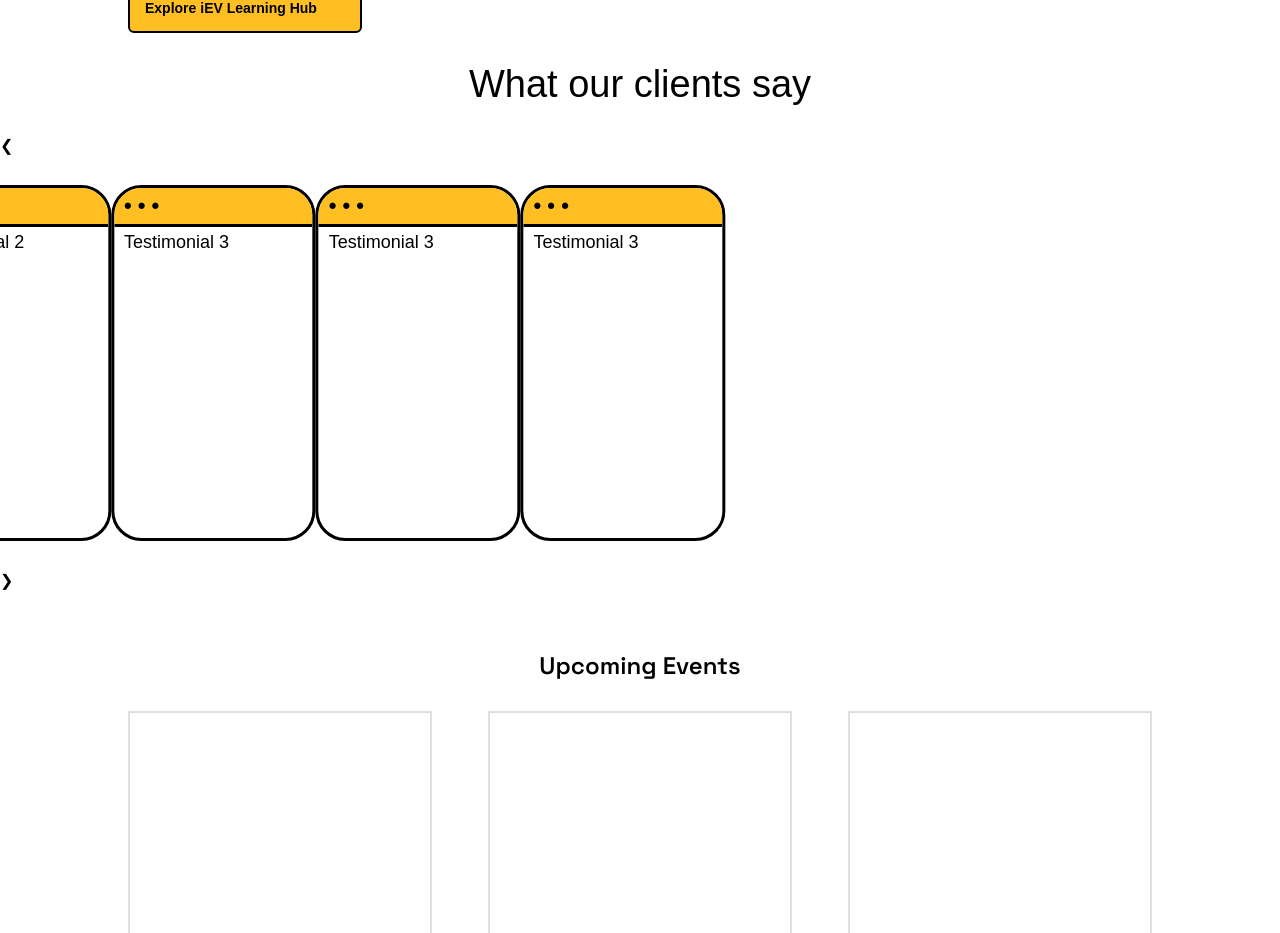
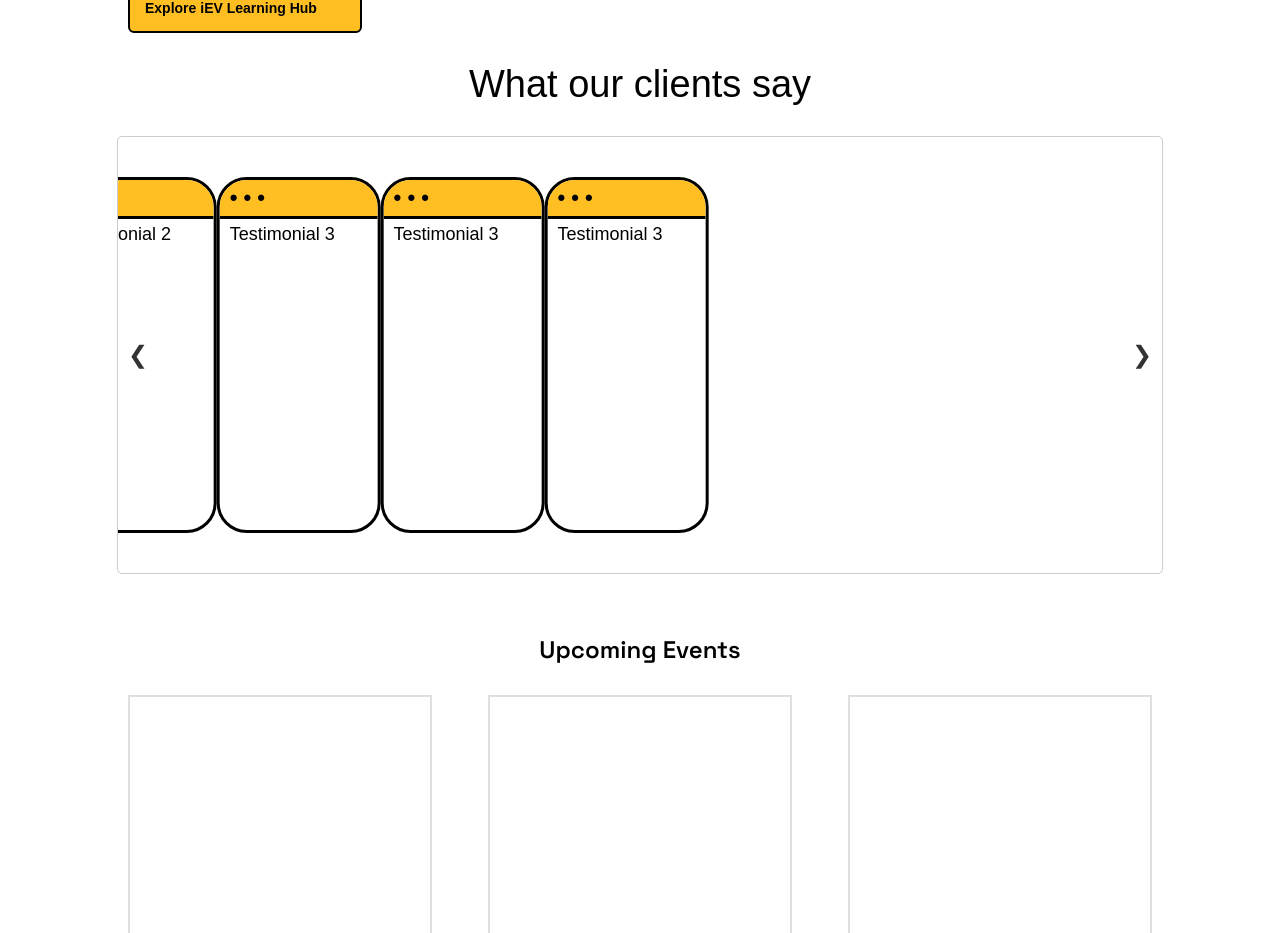
Before and after one commit to iev21/iev-frontend, an Angular app: page / in a window 1280 px wide. Shown: the part 1739-2672 px from the top of the page. Built offline with nearby package versions, Linux system fonts and the light colour scheme.

Commit message:
Update testimonials.component.scss

```diff
--- a/src/app/testimonials/testimonials.component.scss
+++ b/src/app/testimonials/testimonials.component.scss
@@ -2,15 +2,40 @@
 
 /* CSS for Testimonials Container */
 .testimonials-container {
-    width: 100%;
+    width: 80%; /* Adjust width as needed */
+    margin: 0 auto; /* Center container */
     overflow: hidden; /* Hide overflow */
     position: relative; /* Positioning context for absolute positioning */
+    border: 1px solid #ccc; /* Add border around the testimonials */
+    border-radius: 5px; /* Add border-radius for rounded corners */
+    padding: 10px; /* Add padding */
 }
 
 /* CSS for Testimonials Content */
 .testimonials {
     display: flex; /* Use flexbox layout */
     animation: scroll 15s linear infinite; /* Animation for scrolling */
+}
+
+/* CSS for Arrows */
+.arrow {
+    position: absolute; /* Position arrows */
+    top: 50%; /* Align arrows vertically */
+    transform: translateY(-50%); /* Adjust vertical alignment */
+    font-size: 24px; /* Adjust arrow size */
+    cursor: pointer; /* Add pointer cursor */
+    background-color: rgba(255, 255, 255, 0.5); /* Add background color with transparency */
+    padding: 5px 10px; /* Add padding */
+    border-radius: 5px; /* Add border-radius for rounded corners */
+    color: #333; /* Set arrow color */
+}
+
+.left-arrow {
+    left: 0; /* Position left arrow */
+}
+
+.right-arrow {
+    right: 0; /* Position right arrow */
 }
 
 /* Keyframes for scrolling animation */
```
